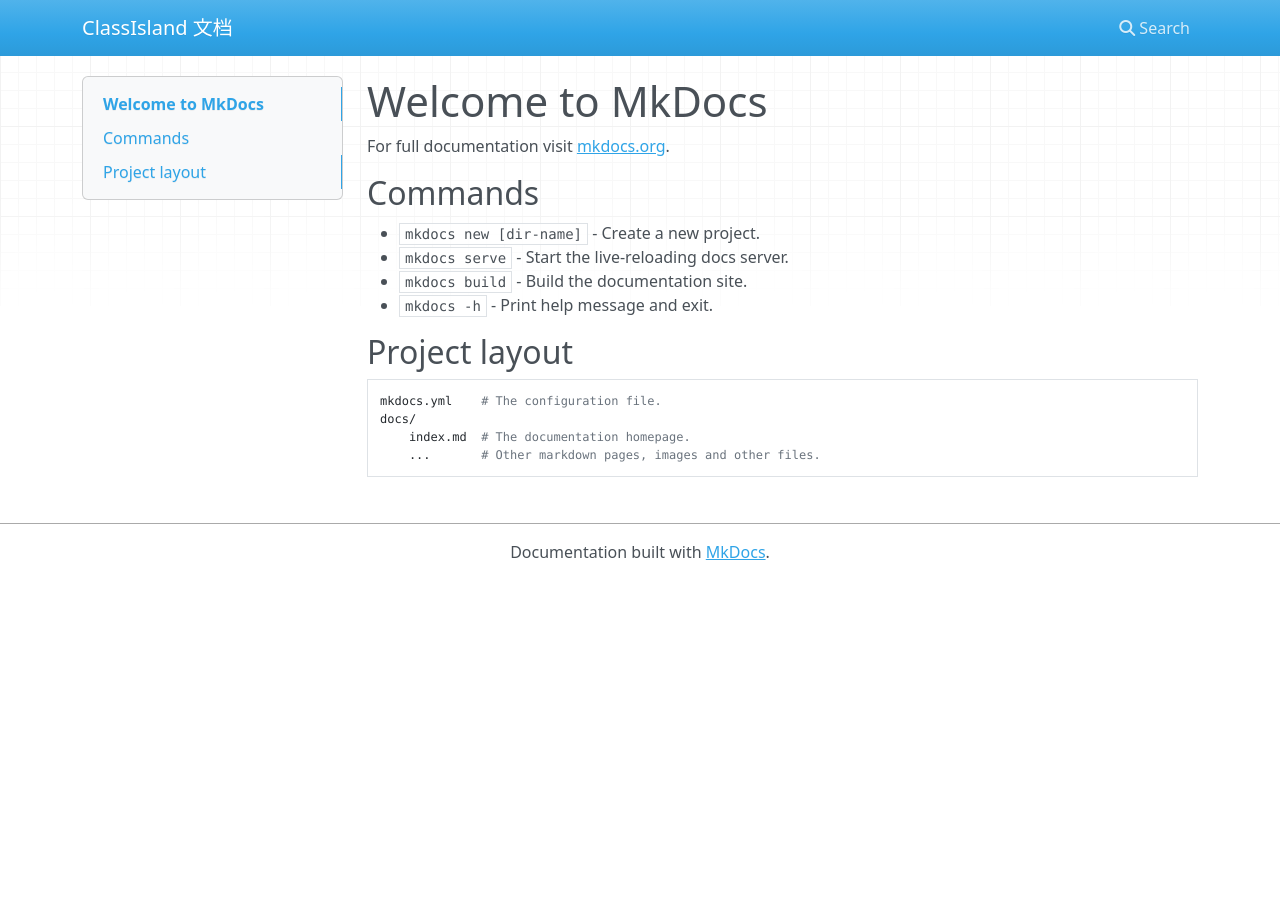
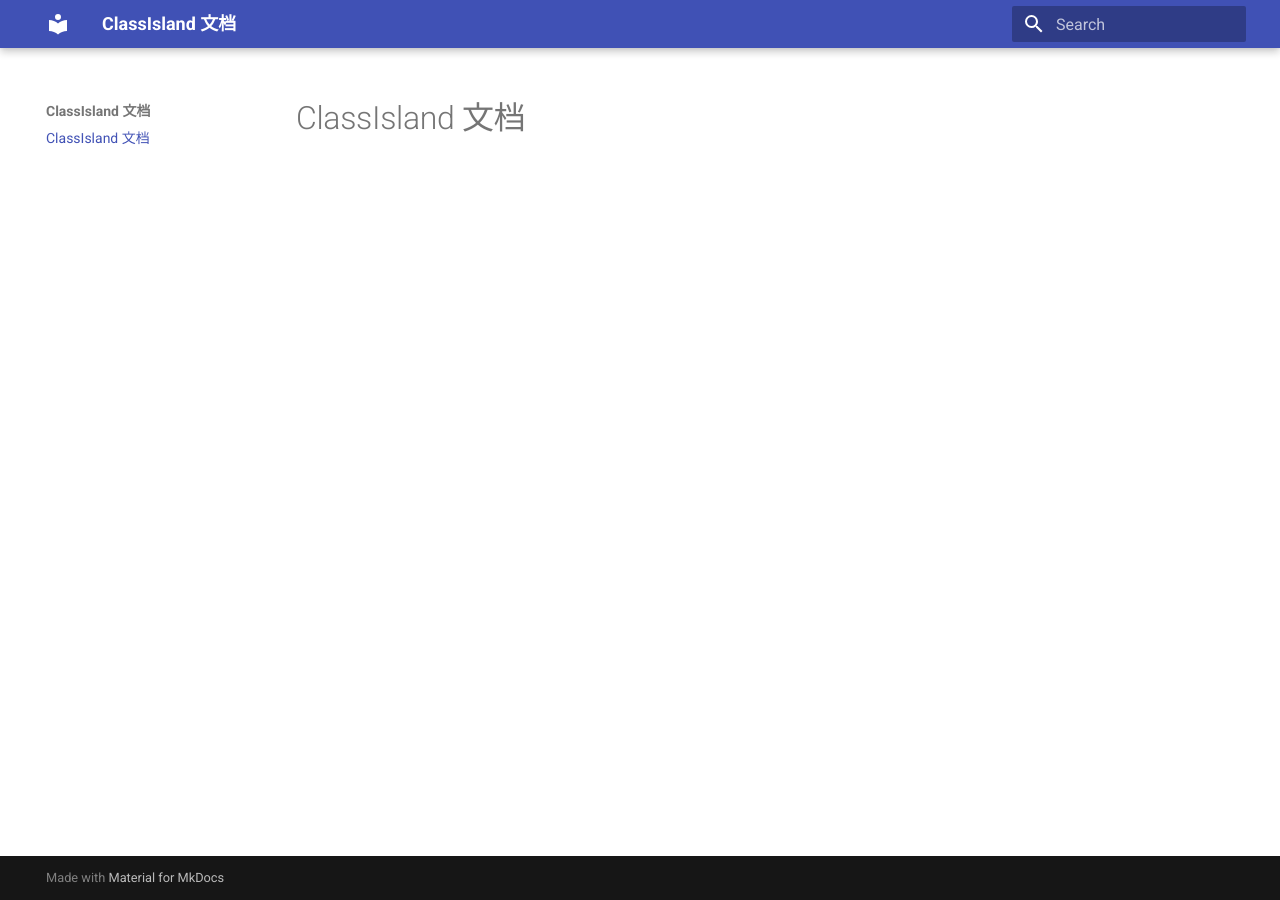
Before and after one commit to ClassIsland/classisland-docs, an MkDocs documentation site: the page built from docs/index.md, in a window 1280 px wide. Built offline with MkDocs 1.6.1 and Material for MkDocs 9.7.7, drawn with Linux system fonts in a browser that asks for light colours; nearby versions of some CDN libraries.

Commit message:
build: 更新构建脚本

```diff
--- a/docs/index.md
+++ b/docs/index.md
@@ -1,17 +1 @@
-# Welcome to MkDocs
-
-For full documentation visit [mkdocs.org](https://www.mkdocs.org).
-
-## Commands
-
-* `mkdocs new [dir-name]` - Create a new project.
-* `mkdocs serve` - Start the live-reloading docs server.
-* `mkdocs build` - Build the documentation site.
-* `mkdocs -h` - Print help message and exit.
-
-## Project layout
-
-    mkdocs.yml    # The configuration file.
-    docs/
-        index.md  # The documentation homepage.
-        ...       # Other markdown pages, images and other files.
+# ClassIsland 文档
--- a/mkdocs.yml
+++ b/mkdocs.yml
@@ -1 +1,3 @@
 site_name: ClassIsland 文档
+theme:
+  name: material
--- /dev/null
+++ b/requirements.txt
@@ -0,0 +1,2 @@
+mkdocs-material=9.5.21
+mkdocs=1.6.0
```
Also changed, not shown: .readthedocs.yaml (added, +33 -0 lines).
